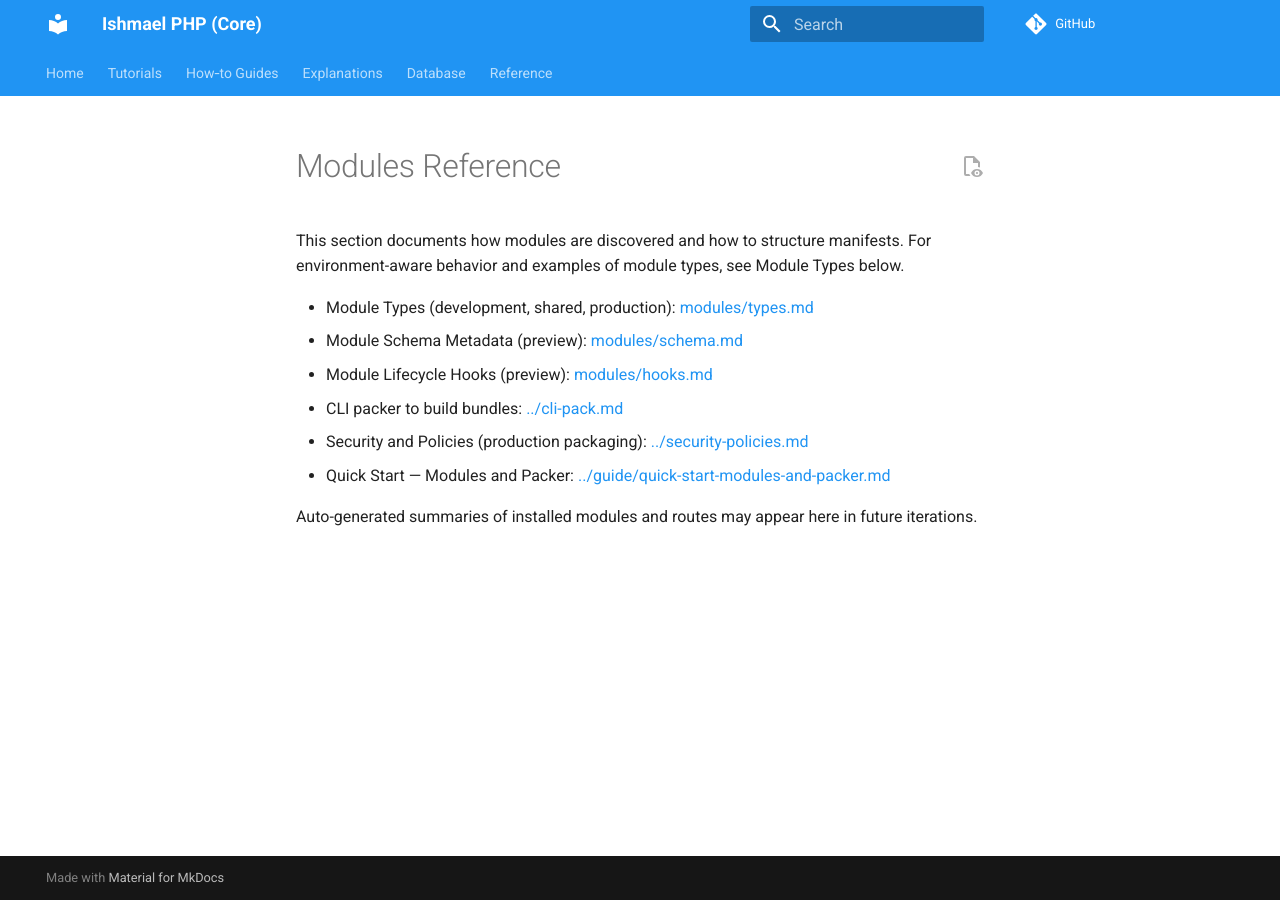
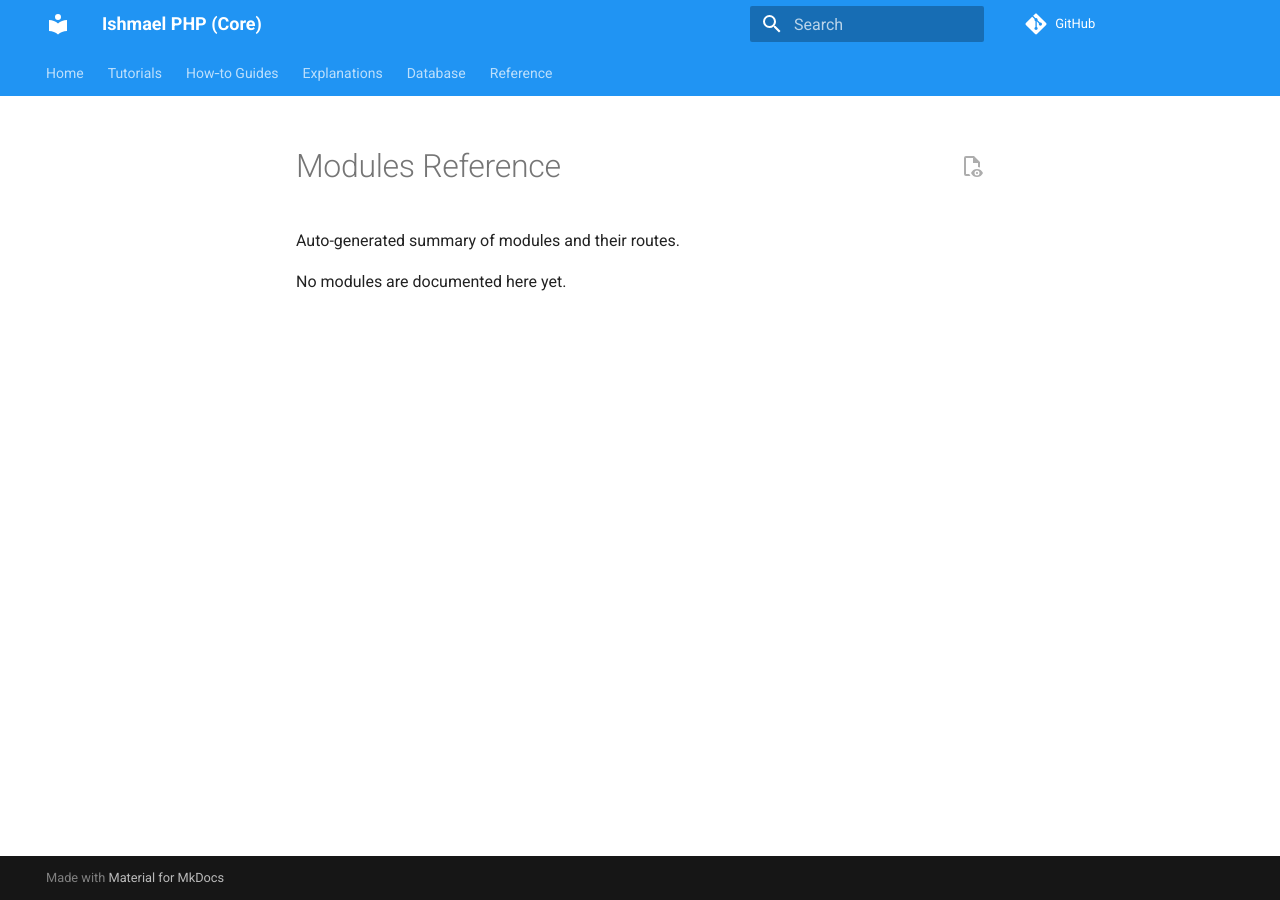
Before and after one commit to domsinclair/IshmaelPHP-Core, an MkDocs documentation site: the page built from Documentation/reference/modules.md, in a window 1280 px wide. Built offline with MkDocs 1.6.1 and Material for MkDocs 9.7.7, drawn with Linux system fonts in a browser that asks for light colours; comment, search, counter and statistics services are not loaded.

Commit message:
Add maintenance guide and script for pruning sessions, cache, and logs
- Introduced `prune-sessions-and-cache.md`, detailing cleanup commands, automation tips, and operational considerations.
- Added `prune-storage.ps1` PowerShell script for efficient pruning of sessions, cache, and optional log files.
- Updated `.gitattributes` to exclude maintenance tools and documentation from exports.
- Revised module reference to reflect an auto-generated summary and clarify content scope.

```diff
--- a/Documentation/reference/modules.md
+++ b/Documentation/reference/modules.md
@@ -1,12 +1,5 @@
 # Modules Reference
 
-This section documents how modules are discovered and how to structure manifests. For environment-aware behavior and examples of module types, see Module Types below.
+Auto-generated summary of modules and their routes.
 
-- Module Types (development, shared, production): [modules/types.md](modules/types.md)
-- Module Schema Metadata (preview): [modules/schema.md](modules/schema.md)
-- Module Lifecycle Hooks (preview): [modules/hooks.md](modules/hooks.md)
-- CLI packer to build bundles: [../cli-pack.md](../cli-pack.md)
-- Security and Policies (production packaging): [../security-policies.md](../security-policies.md)
- - Quick Start — Modules and Packer: [../guide/quick-start-modules-and-packer.md](../guide/quick-start-modules-and-packer.md)
-
-Auto-generated summaries of installed modules and routes may appear here in future iterations.
+No modules are documented here yet.
```
Also changed, not shown: Documentation/how-to/prune-sessions-and-cache.md (added, +73 -0 lines), 2 other files.
